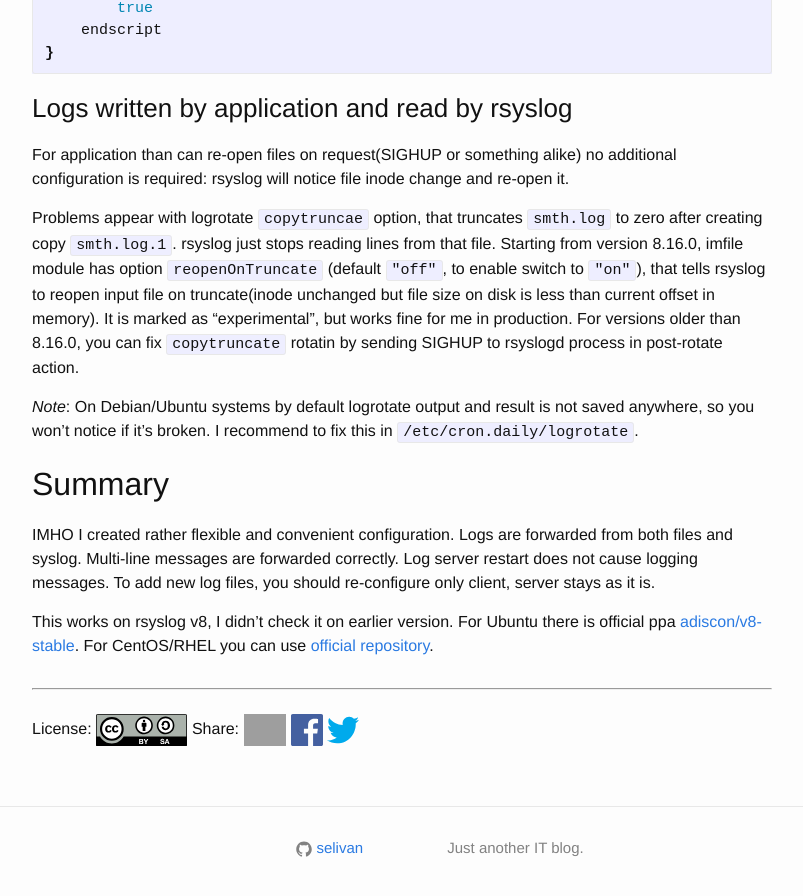
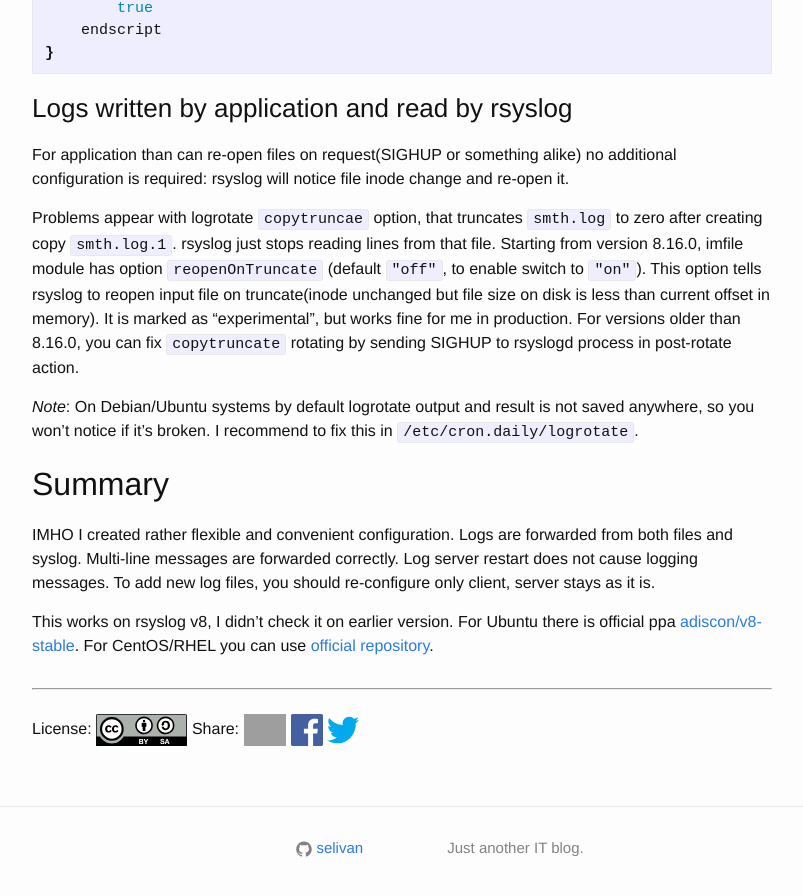
Before and after one commit to selivan/selivan.github.io, a Jekyll site: the page built from _posts/2017-02-07-rsyslog-log-forward-save-filename-handle-multi-line-failover.md, in a window 1280 px wide and 900 px high, scrolled down 12465 px. Shown: the top 896 px of the window, without its empty margins (238-1041 px from the left). Built offline with Jekyll 4.4.1, drawn with Linux system fonts in a browser that asks for light colours; comment, search, counter and statistics services are not loaded; grey boxes are pictures that could not be loaded.

Commit message:
small fix

```diff
--- a/_posts/2017-02-07-rsyslog-log-forward-save-filename-handle-multi-line-failover.md
+++ b/_posts/2017-02-07-rsyslog-log-forward-save-filename-handle-multi-line-failover.md
@@ -410,7 +410,7 @@ Can be rotated perfectly well with default scheme: `smth.log` is renamed to `smt
 
 For application than can re-open files on request(SIGHUP or something alike) no additional configuration is required: rsyslog will notice file inode change and re-open it.
 
-Problems appear with logrotate `copytruncae` option, that truncates `smth.log` to zero after  creating copy `smth.log.1`. rsyslog just stops reading lines from that file. Starting from version 8.16.0, imfile module has option `reopenOnTruncate` (default `"off"`, to enable switch to `"on"`), that tells rsyslog to reopen input file on truncate(inode unchanged but file size on disk is less than current offset in memory). It is marked as "experimental", but works fine for me in production. For versions older than 8.16.0, you can fix `copytruncate` rotatin by sending SIGHUP to rsyslogd process in post-rotate action.
+Problems appear with logrotate `copytruncae` option, that truncates `smth.log` to zero after  creating copy `smth.log.1`. rsyslog just stops reading lines from that file. Starting from version 8.16.0, imfile module has option `reopenOnTruncate` (default `"off"`, to enable switch to `"on"`). This option tells rsyslog to reopen input file on truncate(inode unchanged but file size on disk is less than current offset in memory). It is marked as "experimental", but works fine for me in production. For versions older than 8.16.0, you can fix `copytruncate` rotating by sending SIGHUP to rsyslogd process in post-rotate action.
 
 *Note*: On Debian/Ubuntu systems by default logrotate output and result is not saved anywhere, so you won't notice if it's broken. I recommend to fix this in `/etc/cron.daily/logrotate`.
 
```
